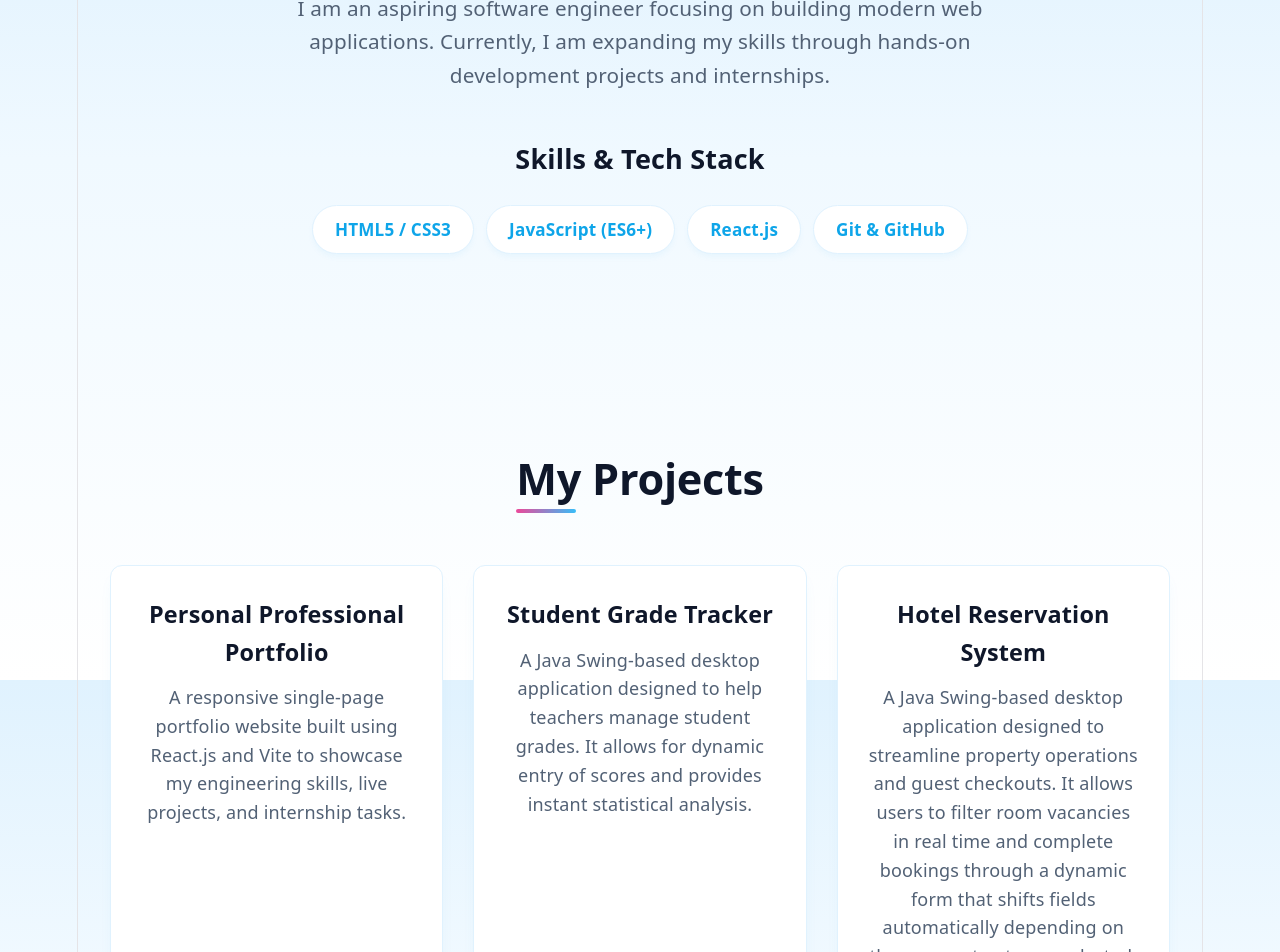
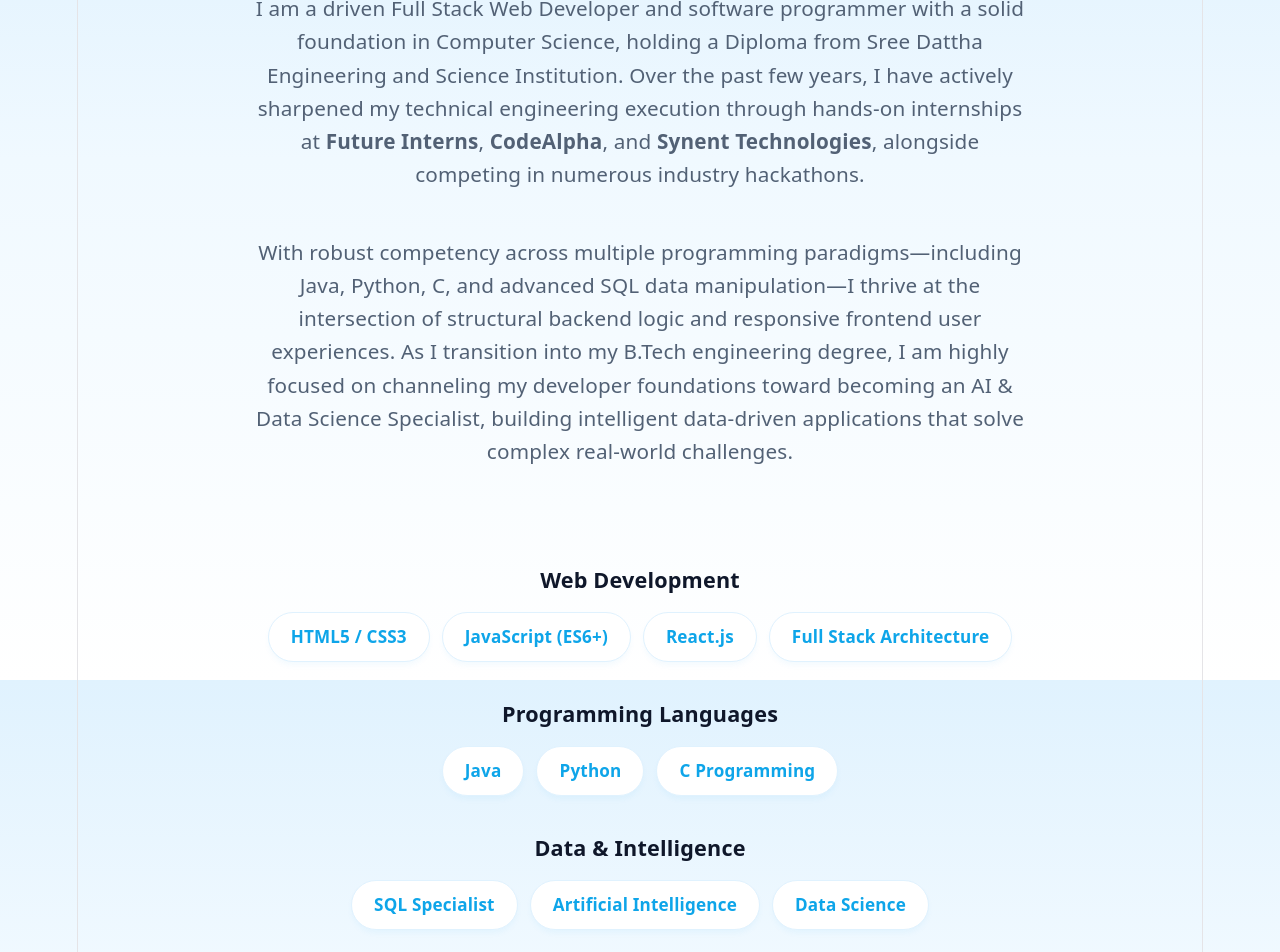
Before and after one commit to GuruvaniRohithKumar/FUTURE_FS_01, a React (Vite) app: page / in a window 1280 px wide. Shown: the part 920-1872 px from the top of the page. Built offline with nearby package versions, Linux system fonts and the light colour scheme.

Commit message:
Feat: Fully revamped professional About section for Rohith Kumar

```diff
--- a/src/components/About.jsx
+++ b/src/components/About.jsx
@@ -1,17 +1,61 @@
 import React from 'react';
 
 const About = () => {
+  // Organized technical skillset categories
+  const skillCategories = [
+    {
+      title: "Web Development",
+      skills: ["HTML5 / CSS3", "JavaScript (ES6+)", "React.js", "Full Stack Architecture"]
+    },
+    {
+      title: "Programming Languages",
+      skills: ["Java", "Python", "C Programming"]
+    },
+    {
+      title: "Data & Intelligence",
+      skills: ["SQL Specialist", "Artificial Intelligence", "Data Science"]
+    },
+    {
+      title: "Experience & Certifications",
+      skills: ["Future Interns", "CodeAlpha Alumni", "Synent Technologies", "Hackathon Competitor"]
+    }
+  ];
+
   return (
     <section id="about" className="about-section">
       <h2>About Me</h2>
-      <p>I am an aspiring software engineer focusing on building modern web applications. Currently, I am expanding my skills through hands-on development projects and internships.</p>
 
-      <h3>Skills & Tech Stack</h3>
-      <div className="skills-container">
-        <span className="skill-badge">HTML5 / CSS3</span>
-        <span className="skill-badge">JavaScript (ES6+)</span>
-        <span className="skill-badge">React.js</span>
-        <span className="skill-badge">Git & GitHub</span>
+      <p>
+        I am a driven Full Stack Web Developer and software programmer with a solid foundation in
+        Computer Science, holding a Diploma from Sree Dattha Engineering and Science Institution.
+        Over the past few years, I have actively sharpened my technical engineering execution through
+        hands-on internships at <strong>Future Interns</strong>, <strong>CodeAlpha</strong>, and
+        <strong> Synent Technologies</strong>, alongside competing in numerous industry hackathons.
+      </p>
+
+      <p>
+        With robust competency across multiple programming paradigms—including Java, Python, C, and
+        advanced SQL data manipulation—I thrive at the intersection of structural backend logic and
+        responsive frontend user experiences. As I transition into my B.Tech engineering degree,
+        I am highly focused on channeling my developer foundations toward becoming an AI & Data Science
+        Specialist, building intelligent data-driven applications that solve complex real-world challenges.
+      </p>
+
+      <div style={{ marginTop: '50px', width: '100%' }}>
+        {skillCategories.map((category, index) => (
+          <div key={index} style={{ marginBottom: '35px' }}>
+            <h3 style={{ fontSize: '1.2rem', marginBottom: '15px', color: 'var(--text-primary)' }}>
+              {category.title}
+            </h3>
+            <div className="skills-container">
+              {category.skills.map((skill, skillIndex) => (
+                <span key={skillIndex} className="skill-badge">
+                  {skill}
+                </span>
+              ))}
+            </div>
+          </div>
+        ))}
       </div>
     </section>
   );
```
